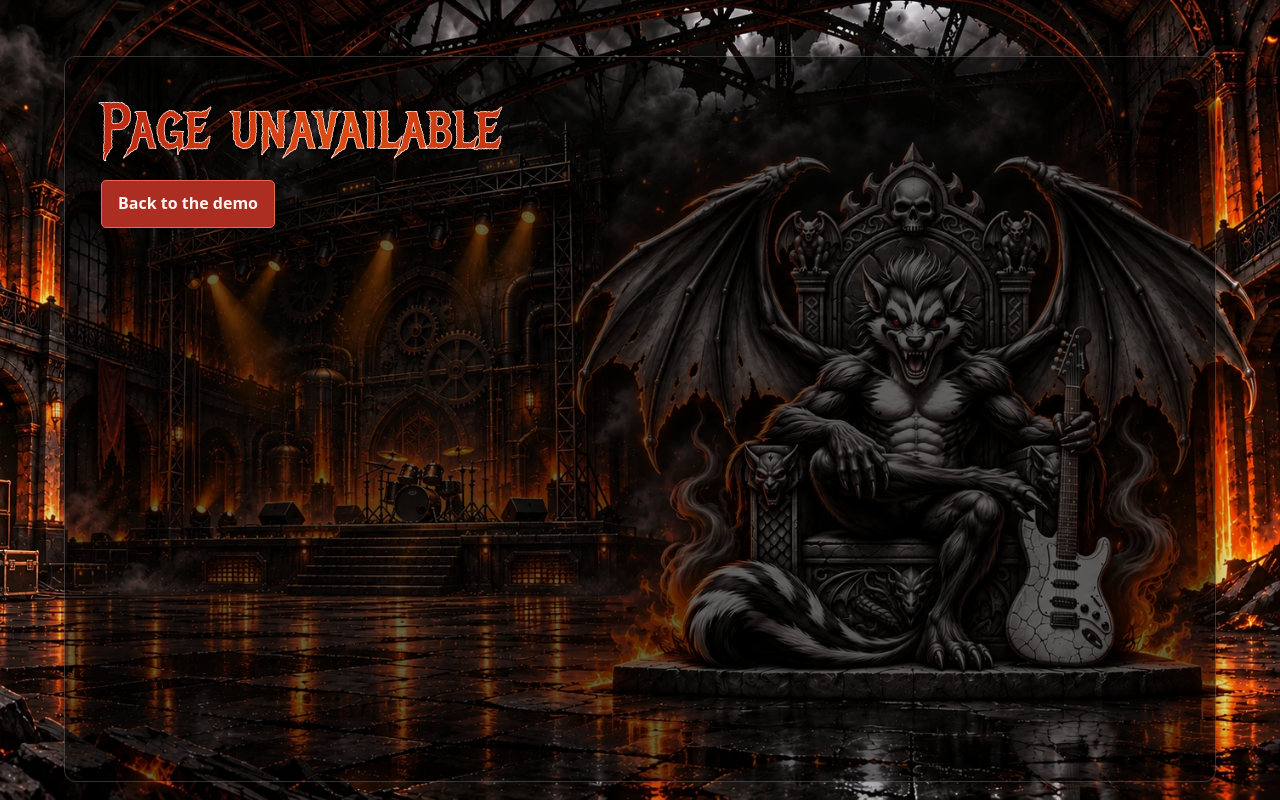
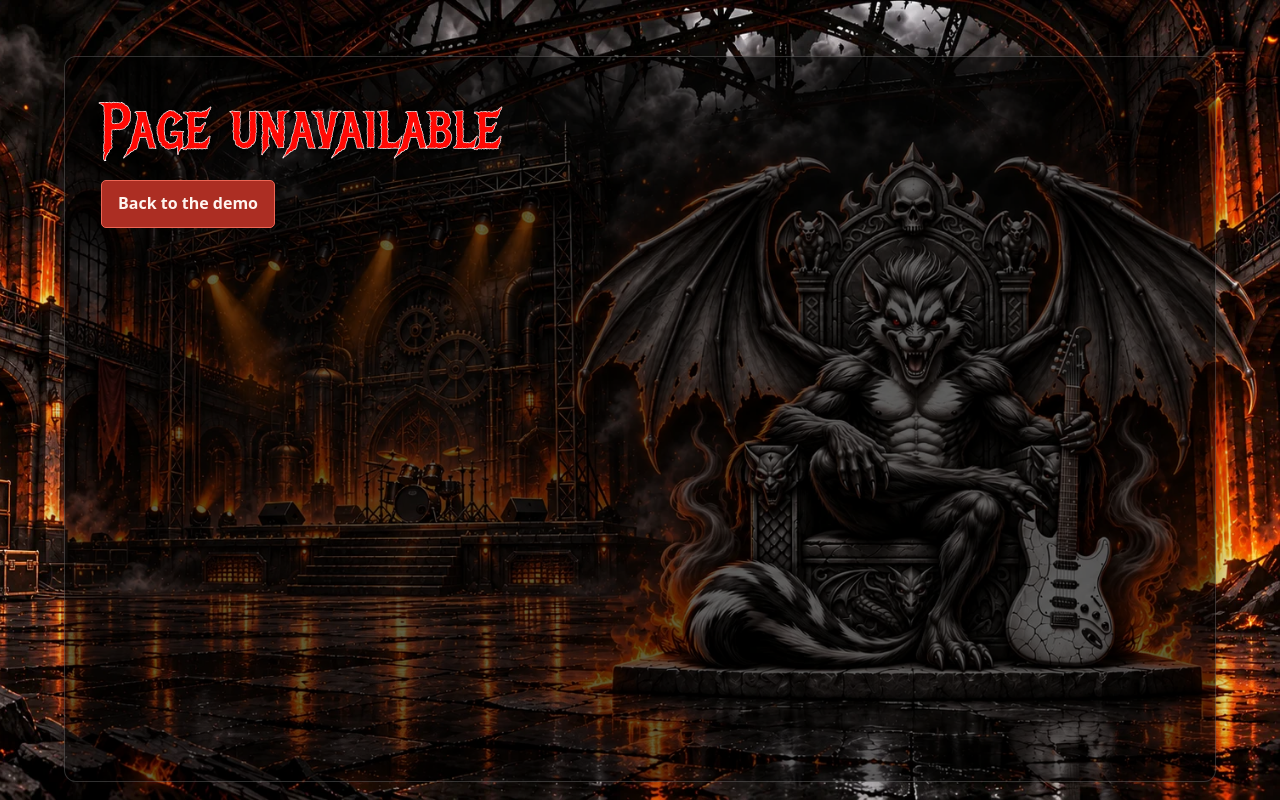
Before and after one commit to LovingLongmont/SkunkDraggin, a plain HTML site: page docs/404.html in a window 1280 px wide. Drawn offline with Linux system fonts and the light colour scheme.

Commit message:
Match subpage headings to the band wordmark red

```diff
--- a/docs/style.css
+++ b/docs/style.css
@@ -116,7 +116,7 @@ header nav[aria-label="Main navigation"] {
   font-family: "Metal Mania", Georgia, serif;
   font-weight: 400;
   letter-spacing: .005em;
-  color: #dc4b13;
+  color: #ff0904;
   text-shadow: 0 2px 5px #000, 0 0 18px #000a;
 }
 .home-section, .inner {
@@ -215,17 +215,6 @@ header nav[aria-label="Main navigation"] a[href="booking.html"]:is(:hover, [aria
 .booking-email a { overflow-wrap: anywhere; }
 @media (max-width: 700px) { .booking-options { grid-template-columns: minmax(0, 1fr); } }
 
-@supports (background-clip: text) {
-  .inner h1 {
-    width: fit-content;
-    max-width: 100%;
-    background: linear-gradient(100deg, #bc2712, #dc4b13 58%, #c33512);
-    background-clip: text;
-    color: transparent;
-    text-shadow: none;
-    filter: drop-shadow(0 2px 2px #000);
-  }
-}
 
 @media (min-width: 701px) {
   .contact-layout:has(> .contact-art) { align-items: stretch; }
```
